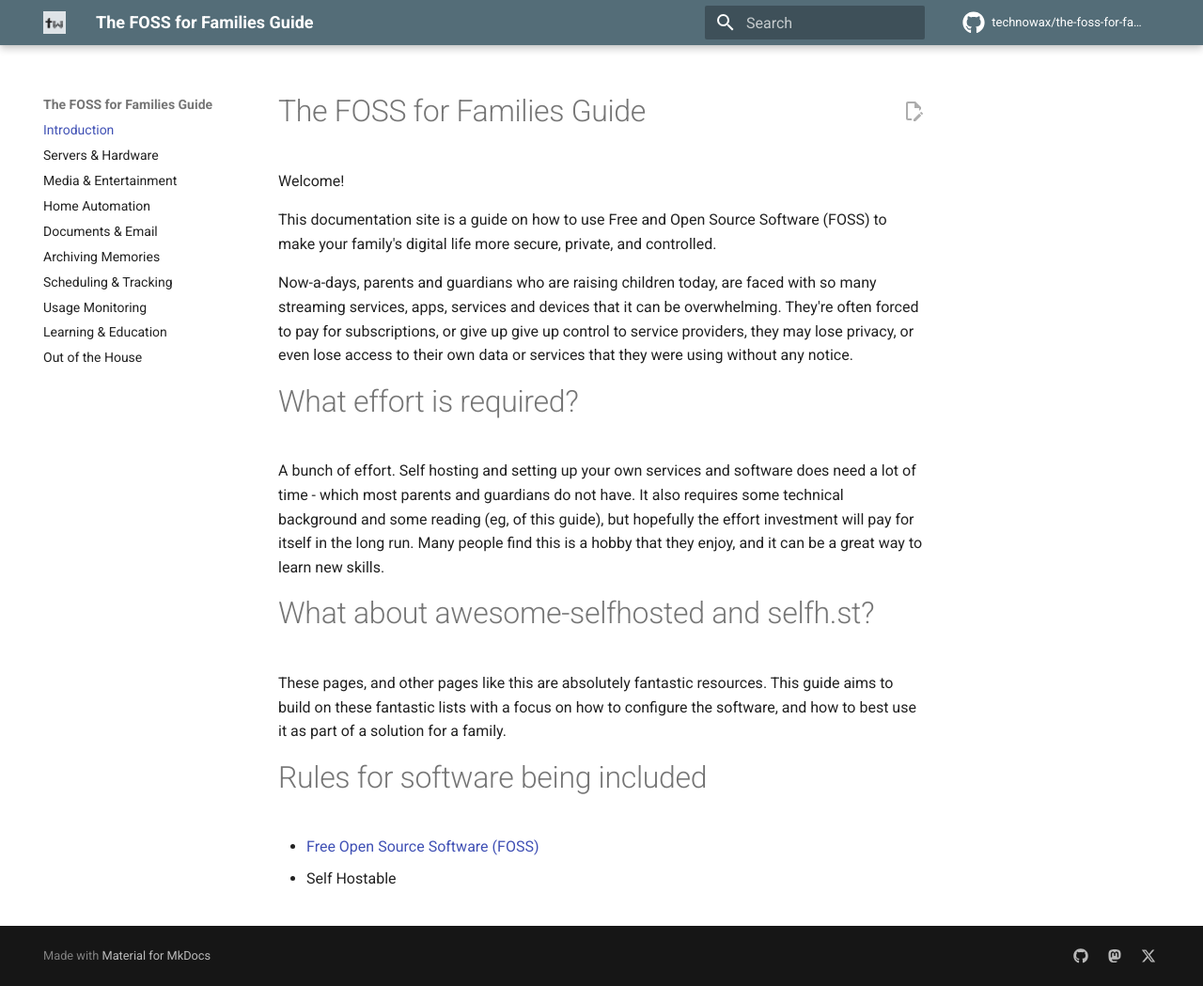
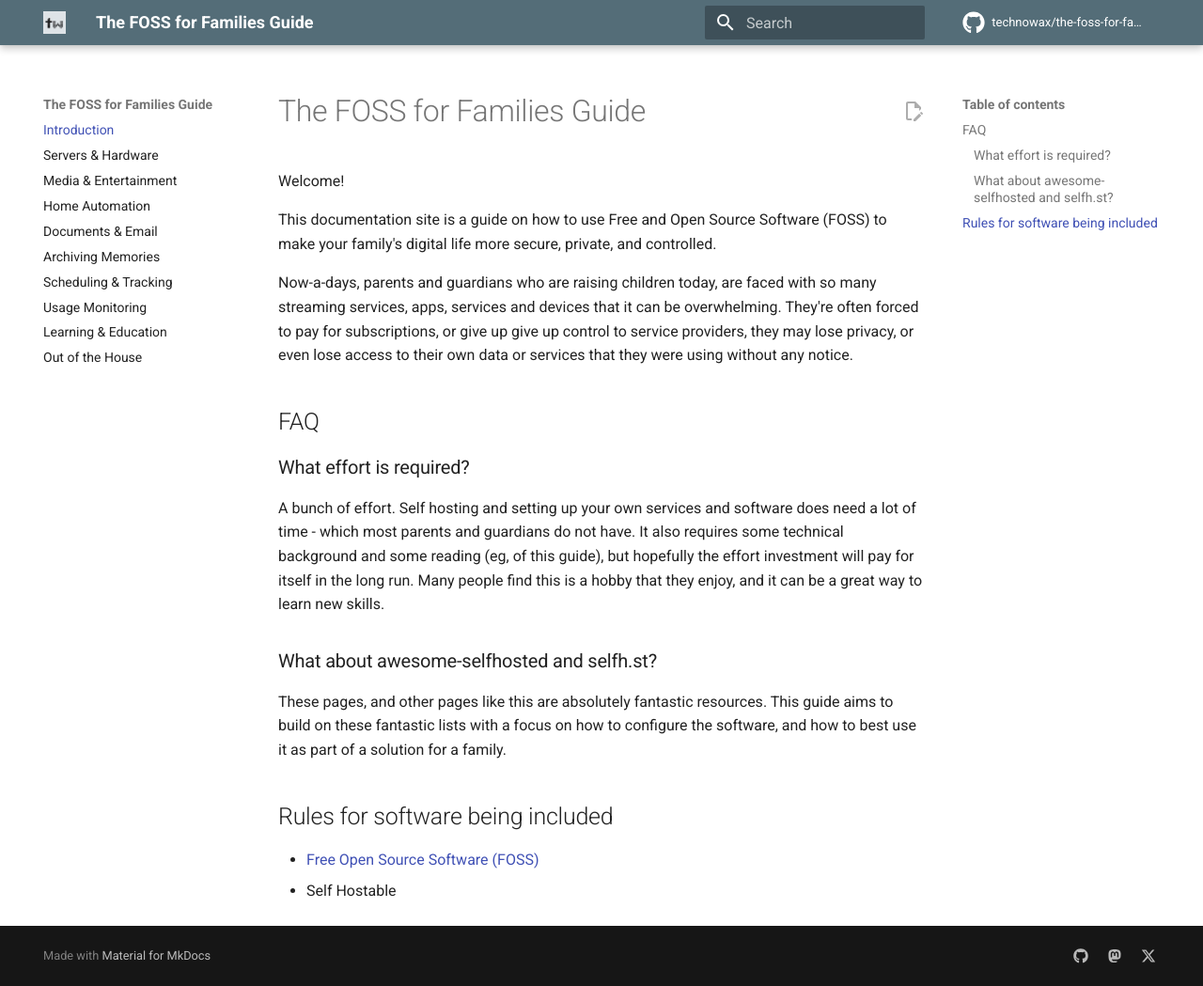
Before and after one commit to technowax/the-foss-for-families-guide, an MkDocs documentation site: the page built from docs/index.md, in a window 1280 px wide and 1049 px high. Shown: the whole window at 94% size. Built offline with MkDocs 1.6.1 and Material for MkDocs 9.7.7, drawn with Linux system fonts in a browser that asks for light colours; comment, search, counter and statistics services are not loaded.

Commit message:
FAQ on Index page

```diff
--- a/docs/index.md
+++ b/docs/index.md
@@ -6,15 +6,17 @@ This documentation site is a guide on how to use Free and Open Source Software (
 
 Now-a-days, parents and guardians who are raising children today, are faced with so many streaming services, apps, services and devices that it can be overwhelming. They're often forced to pay for subscriptions, or give up give up control to service providers, they may lose privacy, or even lose access to their own data or services that they were using without any notice.
 
-# What effort is required?
+## FAQ
+
+### What effort is required?
 
 A bunch of effort. Self hosting and setting up your own services and software does need a lot of time - which most parents and guardians do not have. It also requires some technical background and some reading (eg, of this guide), but hopefully the effort investment will pay for itself in the long run. Many people find this is a hobby that they enjoy, and it can be a great way to learn new skills.
 
-# What about awesome-selfhosted and selfh.st?
+### What about awesome-selfhosted and selfh.st?
 
 These pages, and other pages like this are absolutely fantastic resources. This guide aims to build on these fantastic lists with a focus on how to configure the software, and how to best use it as part of a solution for a family.
 
-# Rules for software being included
+## Rules for software being included
 
 - [Free Open Source Software (FOSS)](https://en.wikipedia.org/wiki/Free_and_open-source_software)
 - Self Hostable
```
